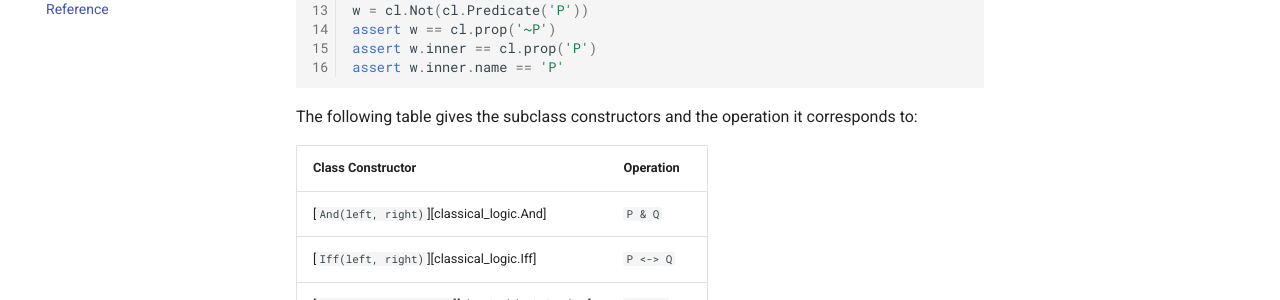
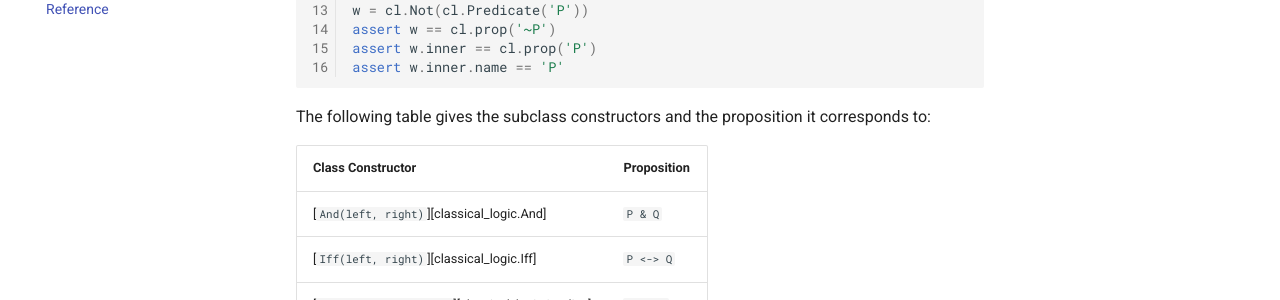
Before and after one commit to ederic-oytas/classical-logic, an MkDocs documentation site: the page built from docs/reference.md, in a window 1280 px wide and 900 px high, scrolled down 408 px. Shown: the part 153-453 px from the top of the window. Built offline with MkDocs 1.6.1 and Material for MkDocs 9.7.7, drawn with Linux system fonts in a browser that asks for light colours; comment, search, counter and statistics services are not loaded.

Commit message:
Correct subclass table

````diff
--- a/docs/reference.md
+++ b/docs/reference.md
@@ -27,10 +27,10 @@
 assert w.inner.name == 'P'
 ```
 
-The following table gives the subclass constructors and the operation it
+The following table gives the subclass constructors and the proposition it
 corresponds to:
 
-| Class Constructor                                 | Operation               |
+| Class Constructor                                 | Proposition             |
 | ------------------------------------------------- | ----------------------- |
 | [`And(left, right)`][classical_logic.And]         | `P & Q`                 |
 | [`Iff(left, right)`][classical_logic.Iff]         | `P <-> Q`               |
````
